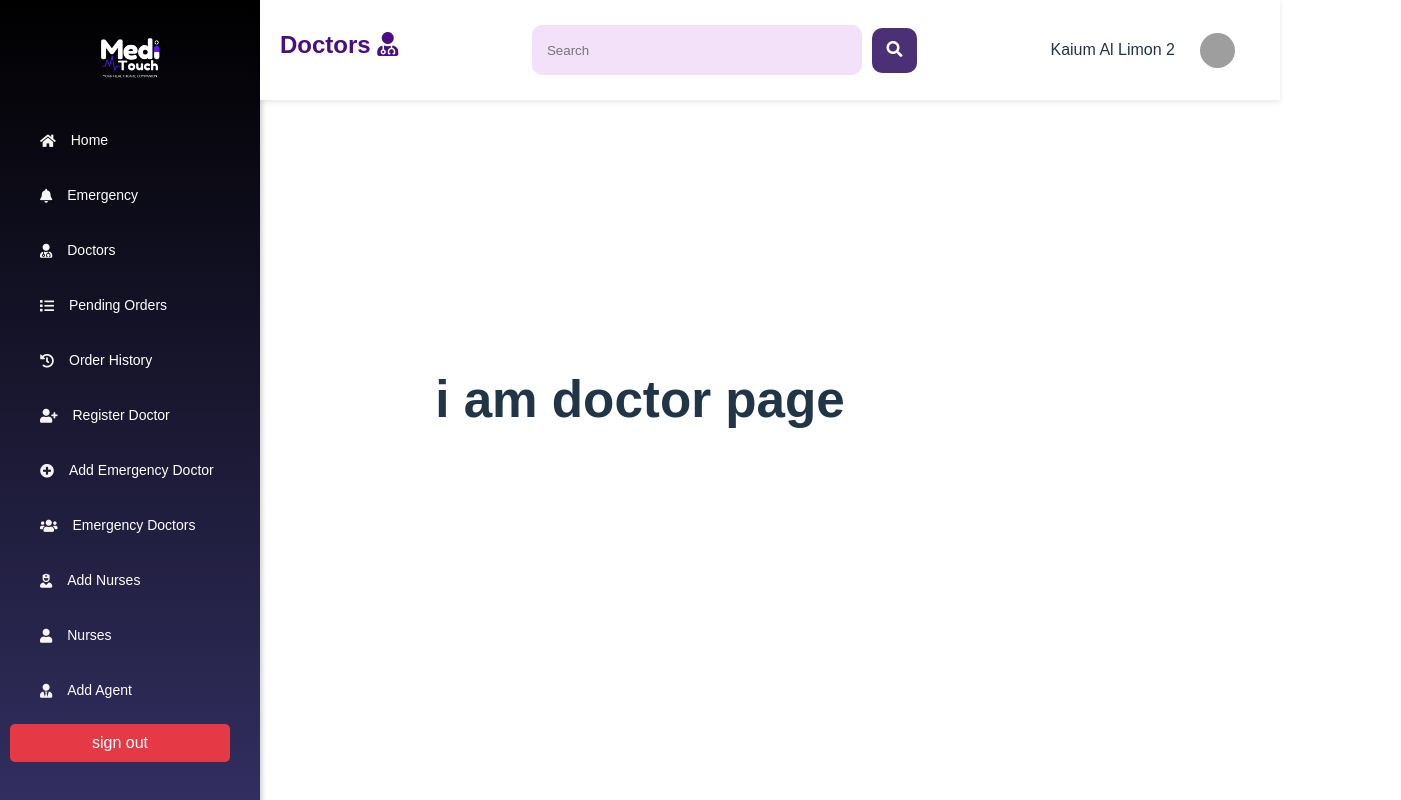
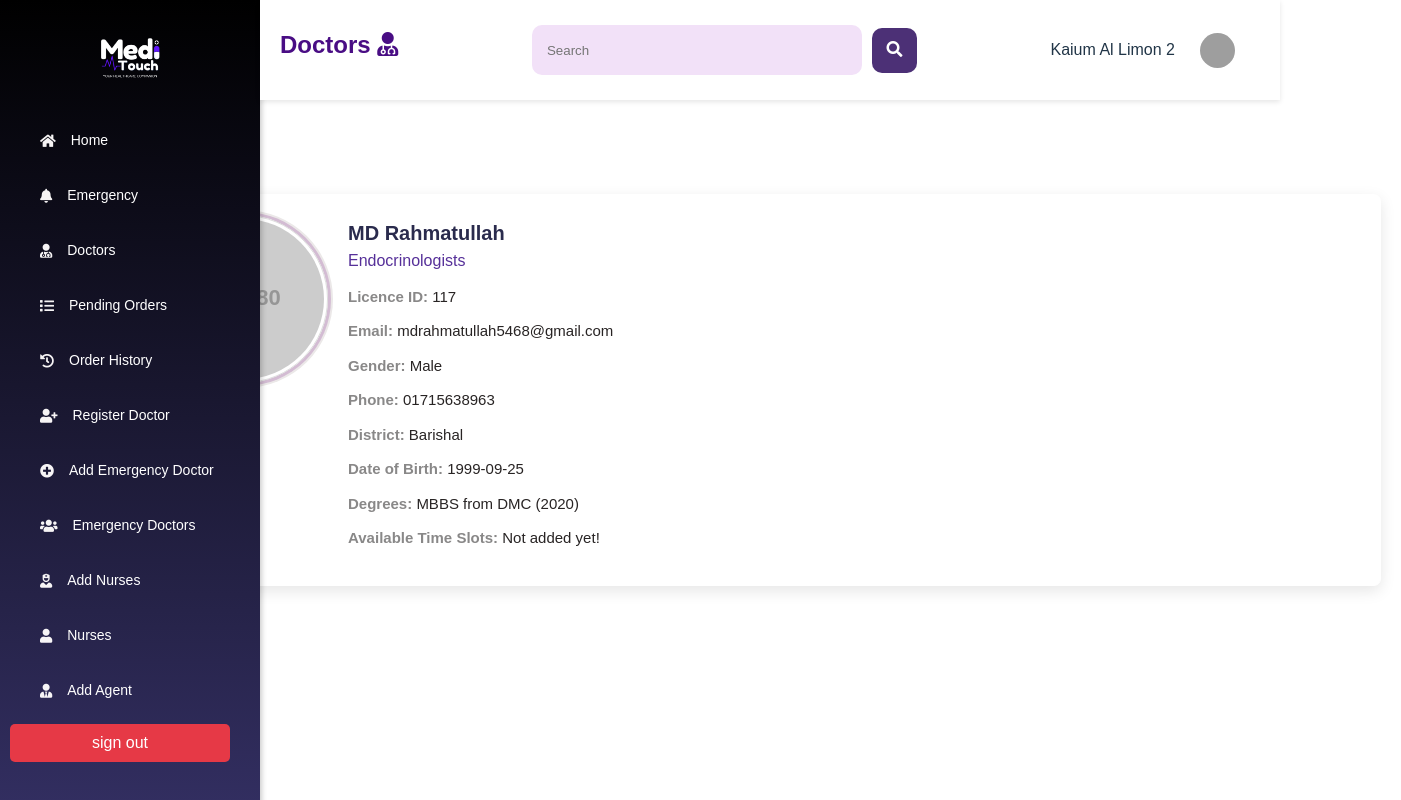
Before and after one commit to tanishatasnin/meditouch_admin, a React (Vite) app: page /doctor in a window 1280 px wide. Shown: the whole page, 1401 px wide, since content can reach past the window. Built offline with nearby package versions, Linux system fonts and the light colour scheme; grey boxes are pictures that could not be loaded.

Commit message:
add doctor page which is dynamic

```diff
--- a/src/components/Admin/Navbar/sidebar.css
+++ b/src/components/Admin/Navbar/sidebar.css
@@ -41,8 +41,7 @@
   /* Logo styling */
 
   .logo {
-    /* text-align: center; */
-    /* margin: 10px; */
+
     align-self: center;
     position: sticky;
   }
@@ -90,6 +89,8 @@
 
   .menu-item span {
     font-size: 14px;
+    /* font-family: poppins; */
+    font-style: poppins;
   }
 
   .menu-item:hover {
--- /dev/null
+++ b/src/components/Pages/Doctor/doctor.css
@@ -0,0 +1,78 @@
+.doctor-page {
+    padding: 20px;
+    /* background-color: #f5f5f5; */
+    font-style: poppins;
+
+  }
+
+  .page-title {
+    font-size: 24px;
+    color: #4a4a4a;
+    /* margin-bottom: 20px; */
+    font-weight: bold;
+    /* font-style: poppins; */
+  }
+
+  .doctor-card {
+    display: flex;
+    align-items: flex-start;
+    background: white;
+    border: 1px solid #e0e0e0;
+    border-radius: 7px;
+    border-color: white;
+    padding: 20px;
+    margin-bottom: 20px;
+    box-shadow: 0 5px 15px rgba(8, 8, 8, 0.1);
+    width: 1200px;
+    margin-left: 240px;
+    height: 350px;
+  }
+
+  .doctor-image {
+    width: 160px;
+    height: 160px;
+    border-radius: 50%;
+    padding: 3px;
+    border: 1px solid #ddd;
+    box-shadow: 0 0 0 3px #d3bcd3,
+                0 0 0 5px #ebe8e8;
+    /* border: 5px solid rgb(228, 165, 246); */
+
+    /* border-color: rgb(23, 8, 3); */
+    object-fit: cover;
+    margin-right: 20px;
+
+  }
+
+  .doctor-details {
+    flex: 1;
+  }
+
+  .doctor-name {
+    font-size: 20px;
+    font-weight: bold;
+    color: #2a2b4d;
+    margin: 0;
+
+
+
+  }
+
+  .doctor-specialty {
+    font-size: 16px;
+    color: #563099;
+    margin: 5px 0 10px;
+  }
+
+  .doctor-details  {
+    margin: 5px 0;
+    font-size: 15px;
+    color: #282424;
+    line-height: 1.3;
+
+  }
+
+  .doctor-details p strong {
+    color: #898888;
+    text-decoration: solid;
+  }
--- a/src/components/Pages/Doctor/doctor.jsx
+++ b/src/components/Pages/Doctor/doctor.jsx
@@ -1,13 +1,74 @@
 import React from 'react';
 import Sidebar from '../../Admin/Navbar/sidebar';
 import Header from '../../Admin/Header/header';
+import './Doctor.css'
 
 const doctor = () => {
+
+    const doctors = [
+        {
+          id: 1,
+          name: 'MD Rahmatullah',
+          specialty: 'Endocrinologists',
+          licenseId: '117',
+          email: 'mdrahmatullah5468@gmail.com',
+          gender: 'Male',
+          phone: '01715638963',
+          district: 'Barishal',
+          dob: '1999-09-25',
+          degrees: 'MBBS from DMC (2020)',
+          timeSlots: 'Not added yet!',
+          image: 'https://via.placeholder.com/80', // Placeholder image URL
+        }
+        // Add more doctors here
+      ];
+
     return (
         <div>
             <Sidebar></Sidebar>
-            <Header></Header>
-            <h1>i am doctor page </h1>
+            <Header>
+            </Header>
+             <div className="doctor-page">
+
+      {doctors.map((doctor) => (
+        <div key={doctor.id} className="doctor-card">
+          <img src={doctor.image} alt={doctor.name} className="doctor-image" />
+          <div className="doctor-details">
+            <h2 className="doctor-name">{doctor.name}</h2>
+            <p className="doctor-specialty">{doctor.specialty}</p>
+            <p>
+              <strong>Licence ID:</strong> {doctor.licenseId}
+            </p>
+            <p>
+              <strong>Email:</strong> {doctor.email}
+            </p>
+            <p>
+              <strong>Gender:</strong> {doctor.gender}
+            </p>
+            <p>
+              <strong>Phone:</strong> {doctor.phone}
+            </p>
+            <p>
+              <strong>District:</strong> {doctor.district}
+            </p>
+            <p>
+              <strong>Date of Birth:</strong> {doctor.dob}
+            </p>
+            <p>
+              <strong>Degrees:</strong> {doctor.degrees}
+            </p>
+            <p>
+              <strong>Available Time Slots:</strong> {doctor.timeSlots}
+            </p>
+          </div>
+        </div>
+      ))}
+    </div>
+
+
+
+
+
         </div>
     );
 };
```
